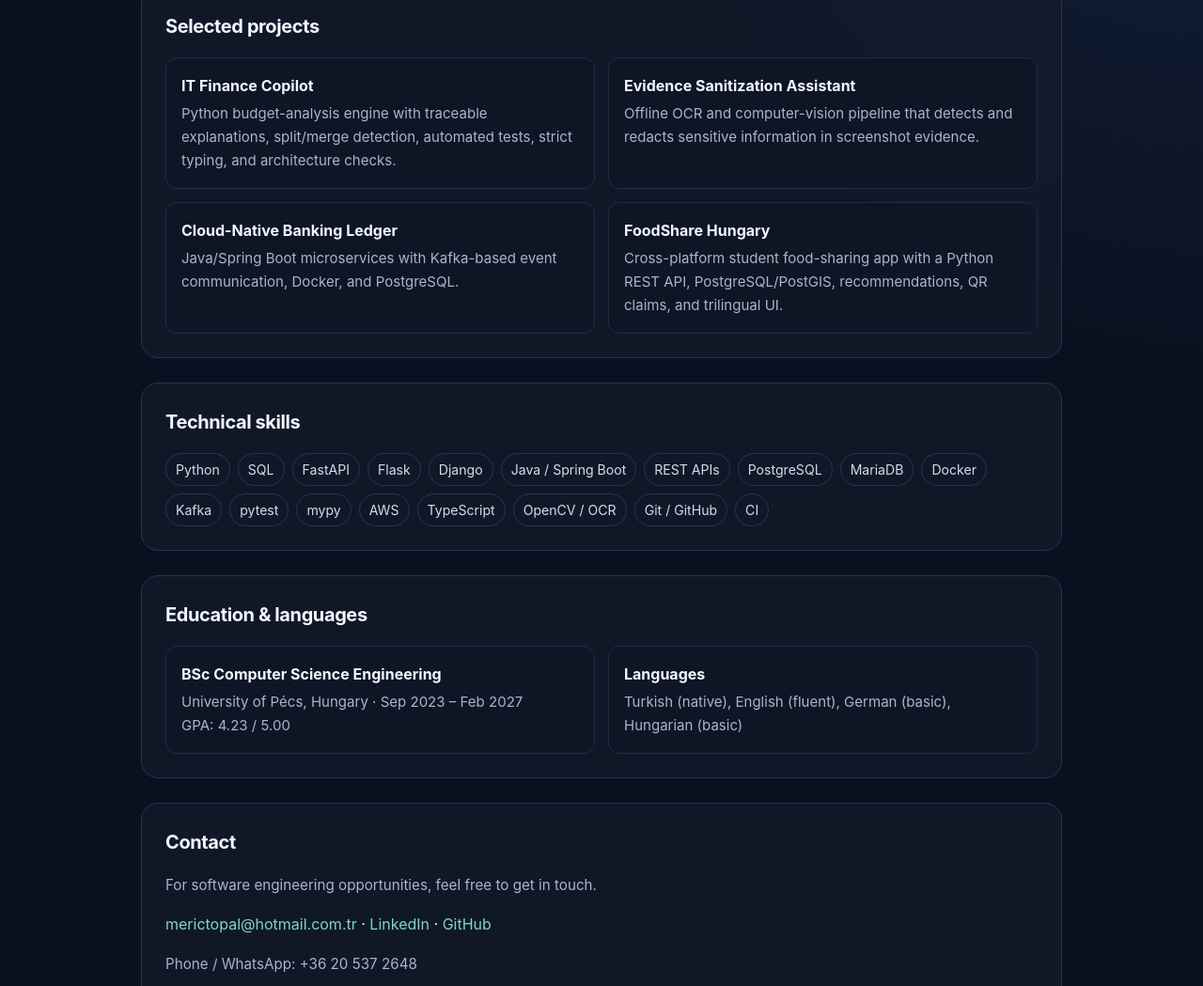
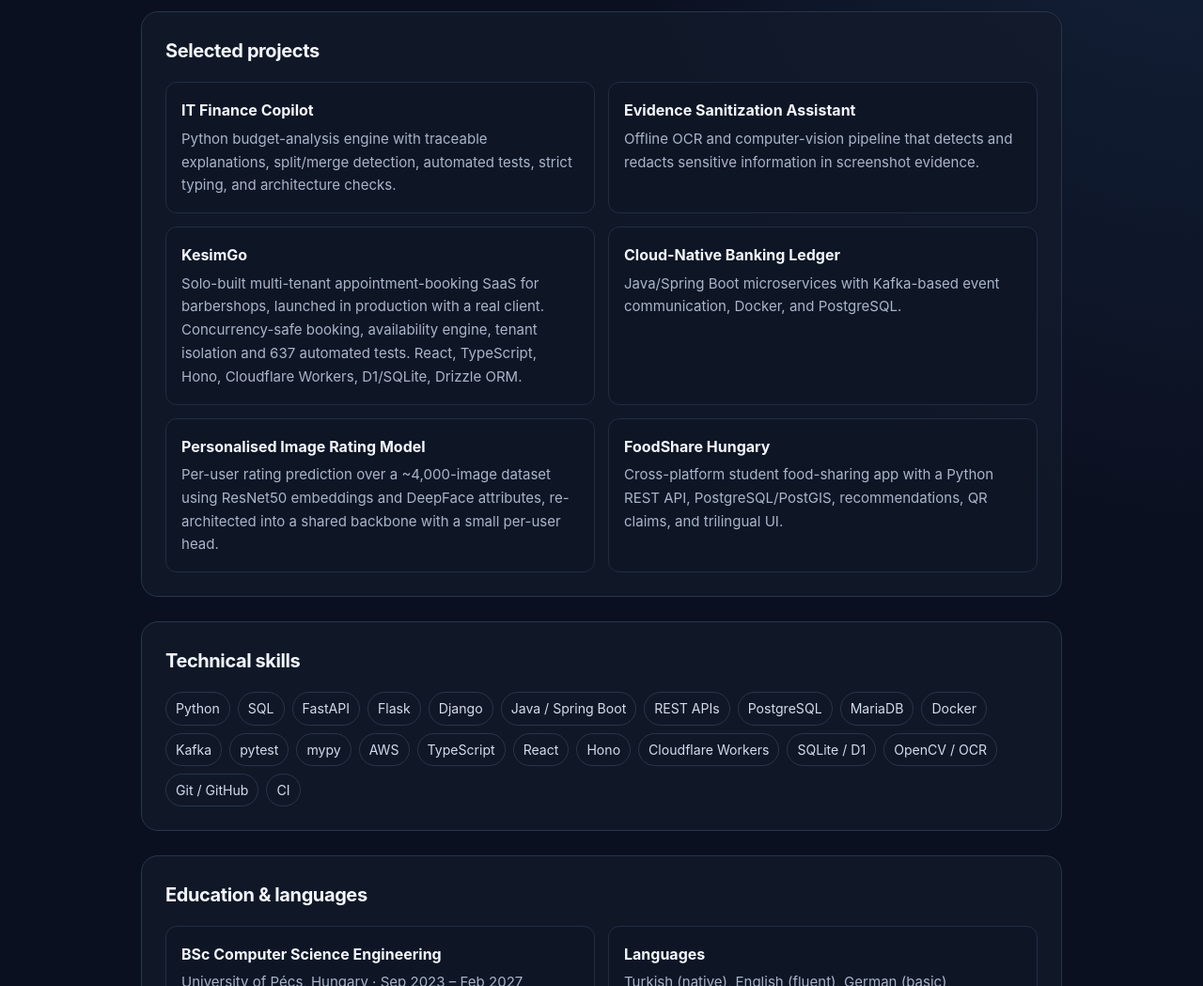
Before and after one commit to merictopal/merictopal.github.io, a plain HTML site: page index.html in a window 1280 px wide. Shown: the part 882-1931 px from the top of the page at 94% size. Drawn offline with Linux system fonts and the light colour scheme.

Commit message:
Update CV and add KesimGo to site
- Replace CV PDF with the ATS-friendly version including KesimGo
- Add KesimGo and Personalised Image Rating Model to projects
- Add React, Hono, Cloudflare Workers, SQLite/D1 to skills

Co-Authored-By: Claude Opus 5.5 <noreply@anthropic.com>
Claude-Session: https://claude.ai/code/session_01VEZkj3qBvXeTQuuPfuDqB3

```diff
--- a/index.html
+++ b/index.html
@@ -42,7 +42,7 @@
     <div class="eyebrow">Backend Development · Python · Software Engineering</div>
     <h1>Meric Topal</h1>
     <div class="role">Backend Developer (Python) · Computer Science Engineering Student</div>
-    <p class="intro">I build maintainable backend systems, data-driven tools, and automation pipelines. My experience spans Python APIs, SQL engines, rule-based processing, testing, and production-oriented software architecture.</p>
+    <p class="intro">I build maintainable backend systems, data-driven tools, and automation pipelines. My experience spans Python APIs, SQL engines, rule-based processing, testing, and production-oriented software architecture — including a multi-tenant SaaS product I built solo and launched in production.</p>
     <div class="actions">
       <a class="btn primary" href="./Meric_Topal_CV.pdf" target="_blank" rel="noopener">View CV (PDF)</a>
       <a class="btn" href="https://github.com/merictopal" target="_blank" rel="noopener">GitHub</a>
@@ -81,8 +81,16 @@
           <p>Offline OCR and computer-vision pipeline that detects and redacts sensitive information in screenshot evidence.</p>
         </article>
         <article class="item">
+          <h3>KesimGo</h3>
+          <p>Solo-built multi-tenant appointment-booking SaaS for barbershops, launched in production with a real client. Concurrency-safe booking, availability engine, tenant isolation and 637 automated tests. React, TypeScript, Hono, Cloudflare Workers, D1/SQLite, Drizzle ORM.</p>
+        </article>
+        <article class="item">
           <h3>Cloud-Native Banking Ledger</h3>
           <p>Java/Spring Boot microservices with Kafka-based event communication, Docker, and PostgreSQL.</p>
+        </article>
+        <article class="item">
+          <h3>Personalised Image Rating Model</h3>
+          <p>Per-user rating prediction over a ~4,000-image dataset using ResNet50 embeddings and DeepFace attributes, re-architected into a shared backbone with a small per-user head.</p>
         </article>
         <article class="item">
           <h3>FoodShare Hungary</h3>
@@ -98,6 +106,7 @@
         <span class="chip">Django</span><span class="chip">Java / Spring Boot</span><span class="chip">REST APIs</span>
         <span class="chip">PostgreSQL</span><span class="chip">MariaDB</span><span class="chip">Docker</span><span class="chip">Kafka</span>
         <span class="chip">pytest</span><span class="chip">mypy</span><span class="chip">AWS</span><span class="chip">TypeScript</span>
+        <span class="chip">React</span><span class="chip">Hono</span><span class="chip">Cloudflare Workers</span><span class="chip">SQLite / D1</span>
         <span class="chip">OpenCV / OCR</span><span class="chip">Git / GitHub</span><span class="chip">CI</span>
       </div>
     </section>
```
Also changed, not shown: 1 other file.
